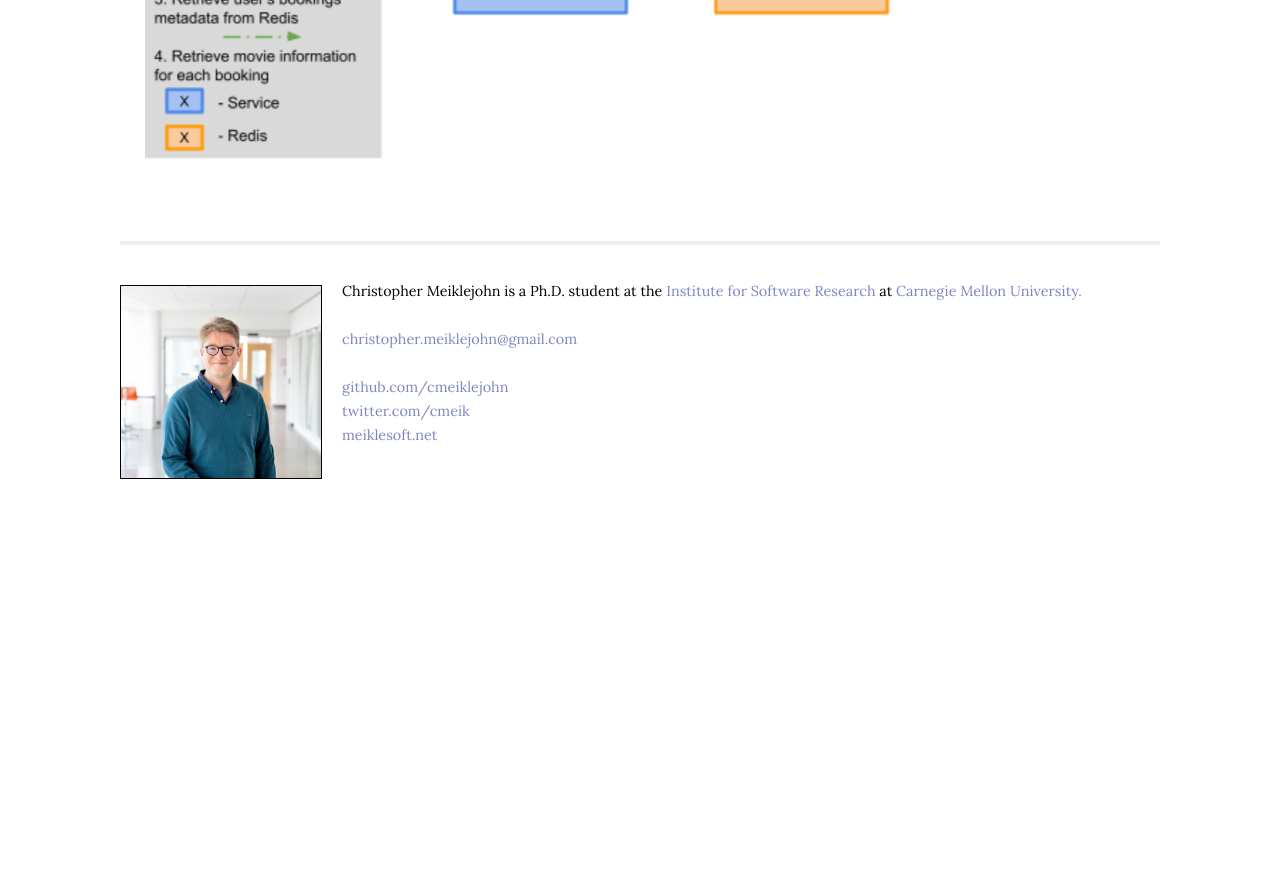
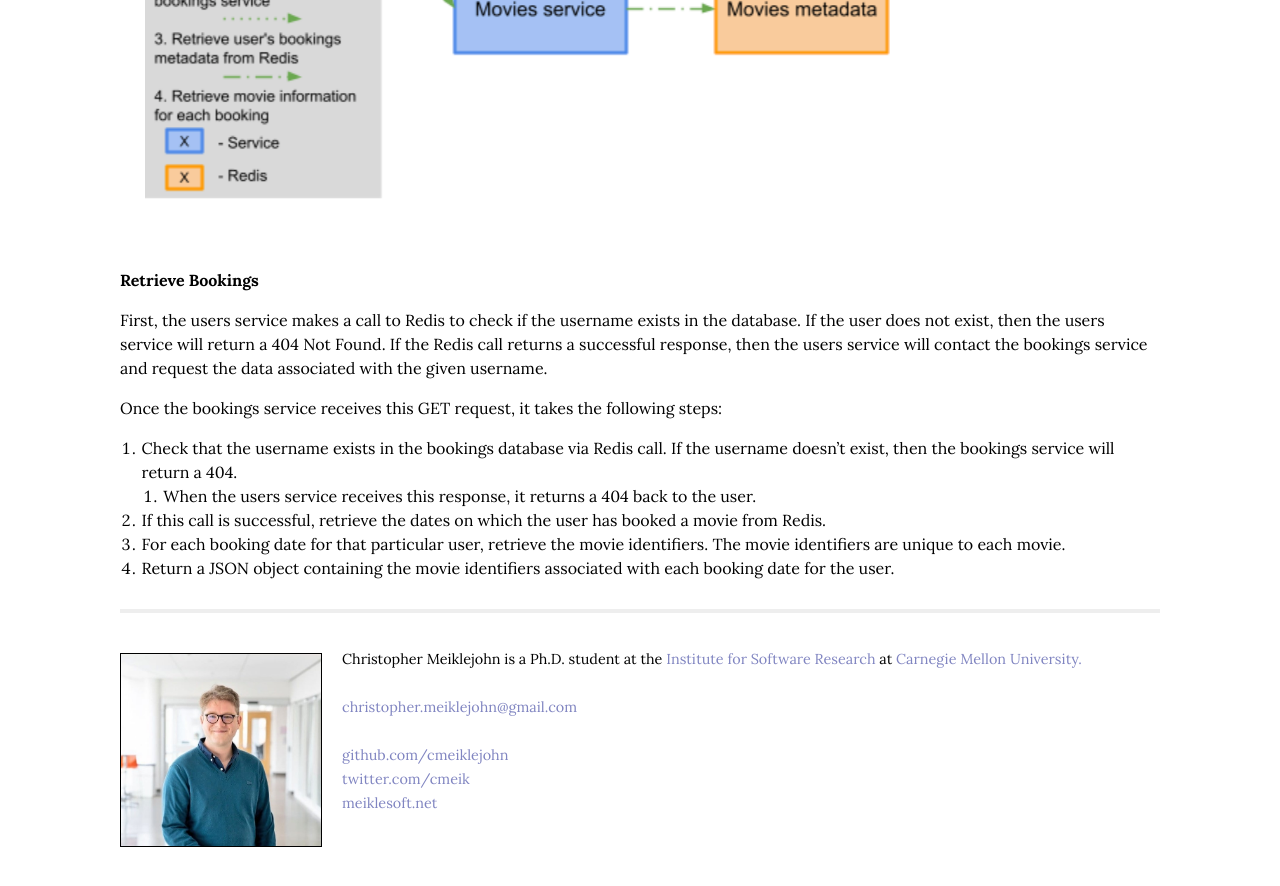
Before and after one commit to cmeiklejohn/cmeiklejohn.github.io, a Jekyll site: the page built from _posts/2022-06-02-extending-filibuster-to-db.markdown, in a window 1280 px wide and 900 px high, scrolled down 1635 px. Shown: the top 886 px of the window. Built offline with Jekyll 4.4.1, drawn with Linux system fonts in a browser that asks for light colours; some web fonts are replaced; before the commit the page ends 2167 px from its top, so only the background shows below that; some of the changed text lies outside the part shown.

Commit message:
Stage new blog post.

```diff
--- a/_posts/2022-06-02-extending-filibuster-to-db.markdown
+++ b/_posts/2022-06-02-extending-filibuster-to-db.markdown
@@ -42,4 +42,20 @@ These services allow the user to retrieve user information, book movies, retriev
 While this application exposes several different REST APIs, one important API allows users to retrieve their movie bookings.
 Starting with a request from the client to the users service, the application makes several GET requests to retrieve their bookings, as shown by the diagram below:
 
+Let's work with an example.
+
 <img src="/img/eunice-cinema-example.png" width="800">
+
+## Retrieve Bookings
+
+First, the users service makes a call to Redis to check if the username exists in the database.
+If the user does not exist, then the users service will return a 404 Not Found.
+If the Redis call returns a successful response, then the users service will contact the bookings service and request the data associated with the given username.
+
+Once the bookings service receives this GET request, it takes the following steps:
+
+1. Check that the username exists in the bookings database via Redis call.  If the username doesn’t exist, then the bookings service will return a 404.
+   1. When the users service receives this response, it returns a 404 back to the user.
+2. If this call is successful, retrieve the dates on which the user has booked a movie from Redis.
+3. For each booking date for that particular user, retrieve the movie identifiers. The movie identifiers are unique to each movie.
+4. Return a JSON object containing the movie identifiers associated with each booking date for the user.
```
